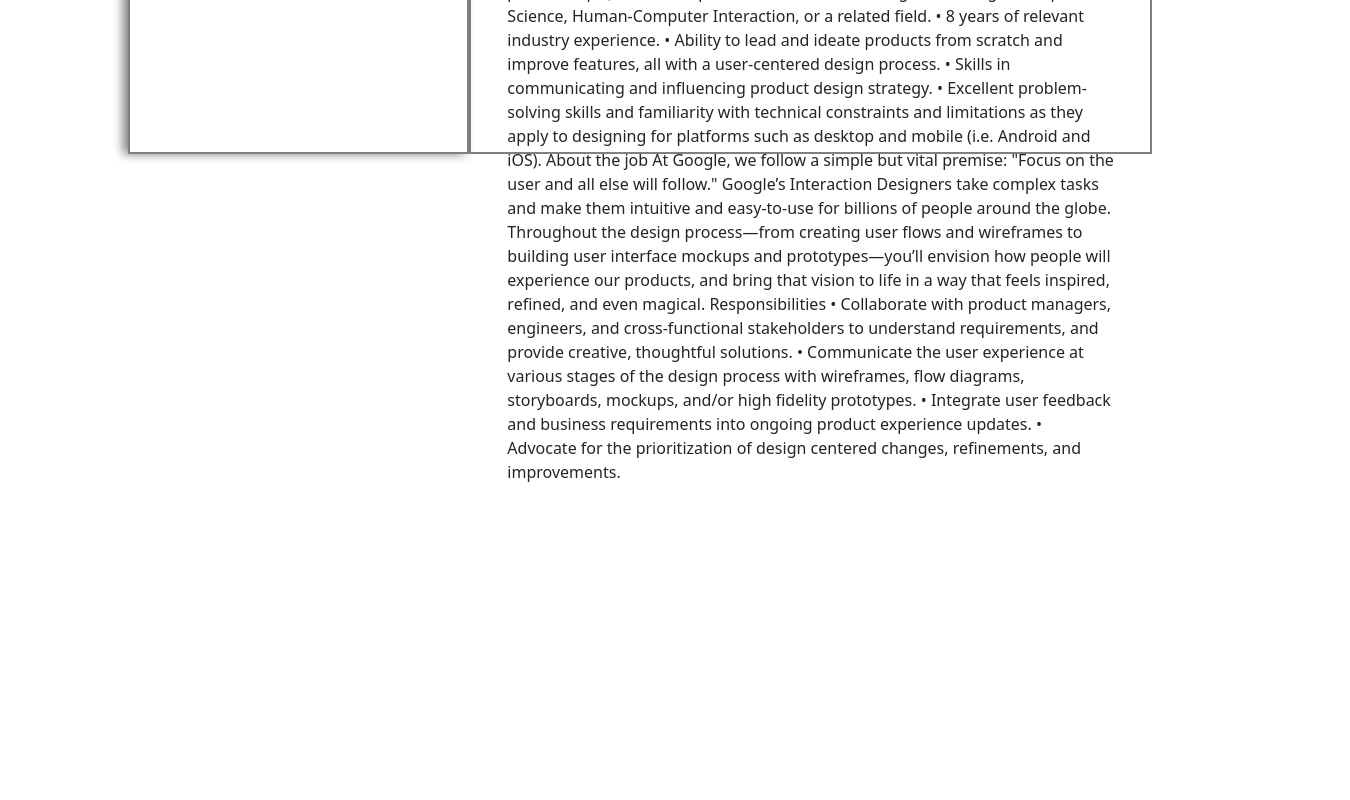
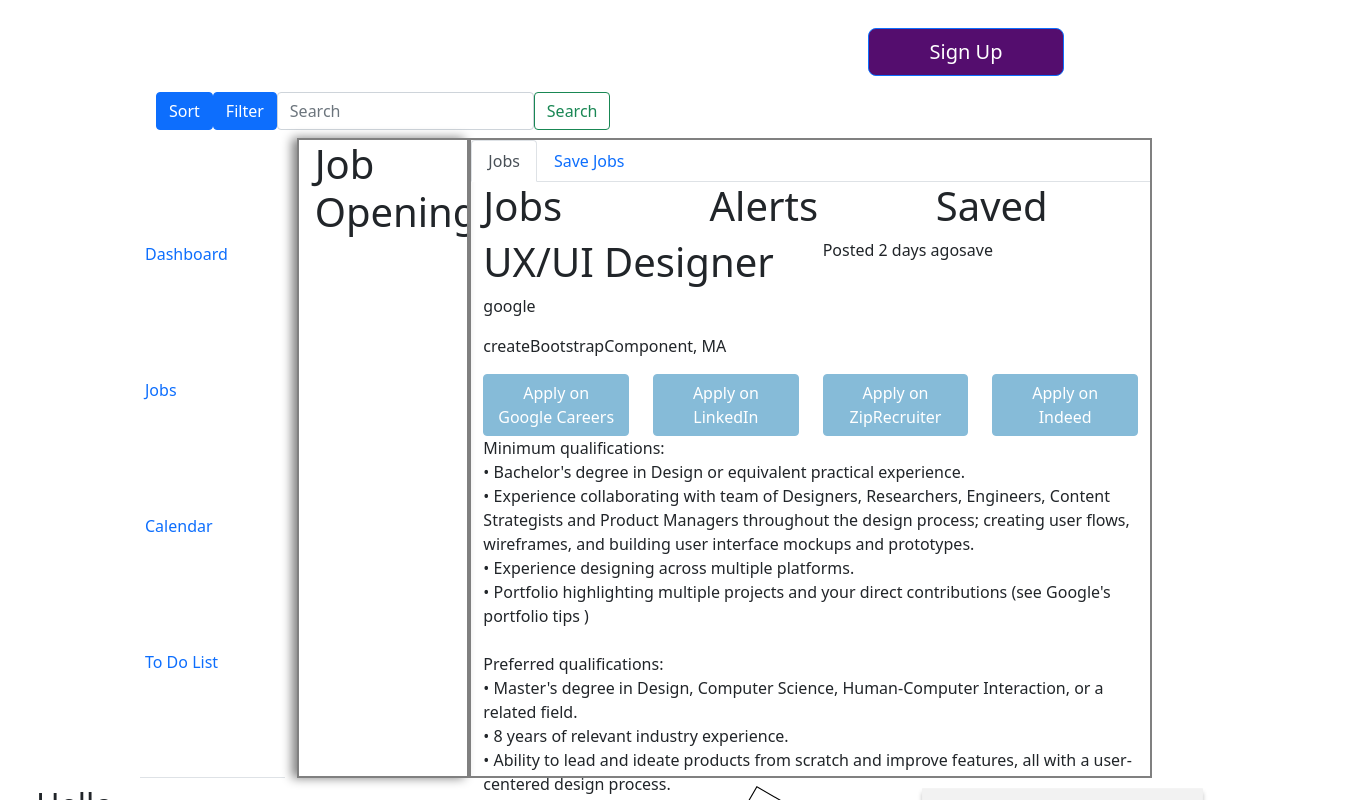
Before and after one commit to sameghosts/redjag-frontend-client, a React (Create React App) app: page / in a window 1280 px wide. Shown: the part 540-1340 px from the top of the page, 1350 px wide, since content can reach past the window. Before the commit the page ends 1040 px from the top, so only its background shows below. Built offline with nearby package versions, Linux system fonts and the light colour scheme; no server answers.

Commit message:
added a navbar

```diff
--- a/src/Components/Navbar/JobTable.js
+++ b/src/Components/Navbar/JobTable.js
@@ -55,30 +55,42 @@
                 </Col>
             </Row>
             <Row>
-                <p className="jobsDescription">
+                <p className="jobDescription">
                     Minimum qualifications:
-
+                    <br></br>
                     • Bachelor's degree in Design or equivalent practical experience.
+                    <br></br>
                     • Experience collaborating with team of Designers, Researchers, Engineers, Content Strategists and Product Managers throughout the design process; creating user flows, wireframes, and building user interface mockups and prototypes.
+                    <br></br>
                     • Experience designing across multiple platforms.
+                    <br></br>
                     • Portfolio highlighting multiple projects and your direct contributions (see Google's portfolio tips )
-
+                    <br></br>
+                    <br></br>
                     Preferred qualifications:
+                    <br></br>
                     • Master's degree in Design, Computer Science, Human-Computer Interaction, or a related field.
+                    <br></br>
                     • 8 years of relevant industry experience.
+                    <br></br>
                     • Ability to lead and ideate products from scratch and improve features, all with a user-centered design process.
+                    <br></br>
                     • Skills in communicating and influencing product design strategy.
+                    <br></br>
                     • Excellent problem-solving skills and familiarity with technical constraints and limitations as they apply to designing for platforms such as desktop and mobile (i.e. Android and iOS).
-
+                    <br></br>
+                    <br></br>
                     About the job
+                    <br></br>
                     At Google, we follow a simple but vital premise: "Focus on the user and all else will follow." Google’s Interaction Designers take complex tasks and make them intuitive and easy-to-use for billions of people around the globe. Throughout the design process—from creating user flows and wireframes to building user interface mockups and prototypes—you’ll envision how people will experience our products, and bring that vision to life in a way that feels inspired, refined, and even magical.
-
+                    <br></br>
+                    <br></br>
                     Responsibilities
+                    <br></br>
                     • Collaborate with product managers, engineers, and cross-functional stakeholders to understand requirements, and provide creative, thoughtful solutions.
                     • Communicate the user experience at various stages of the design process with wireframes, flow diagrams, storyboards, mockups, and/or high fidelity prototypes.
                     • Integrate user feedback and business requirements into ongoing product experience updates.
                     • Advocate for the prioritization of design centered changes, refinements, and improvements.
-
                 </p>
             </Row>
         </Container>
--- /dev/null
+++ b/src/Components/Navbar/NavBar.js
@@ -0,0 +1,29 @@
+import React from 'react'
+
+import {
+    Nav,
+    Col,
+    Row,
+
+ } from 'react-bootstrap/';
+
+function NavBar() {
+    return (
+        <Nav justify variant="tabs" className="jobNavbar flex-column">
+            <Row>
+                <Nav.Link href="#">Dashboard</Nav.Link>
+            </Row>
+            <Row>
+                <Nav.Link href="#">Jobs</Nav.Link>
+            </Row>
+            <Row>
+                <Nav.Link href="#">Calendar</Nav.Link>
+            </Row>
+            <Row>
+                <Nav.Link href="#">To Do List</Nav.Link>
+            </Row>
+        </Nav>
+    )
+}
+
+export default NavBar
--- a/src/Components/Navbar/NavbarPortal.js
+++ b/src/Components/Navbar/NavbarPortal.js
@@ -5,6 +5,7 @@
 //import dummy data
 import jobs from './dummyData';
 //import components
+import NavBar from './NavBar';
 import Search from './Search';
 import JobTable from './JobTable';
 import JobDetails from './JobDetails';
@@ -36,6 +37,9 @@
             <Search setJobQuery={setJobQuery} />
           </Row>
           <Row>
+            <Col>
+              <NavBar />
+            </Col>
             <Col className="jobColOne">
               <Row>
                 <h1>Job Openings</h1>
@@ -43,14 +47,18 @@
               </Row>
             </Col>
             <Col className="jobColTwo" xs={8} sm={8} md={8} lg={8}>
-            <Tabs>
-              <Tab eventKey="Jobs" title="Jobs">
+              <Row>
+                <Tabs>
+                  <Tab eventKey="Jobs" title="Jobs">
+
+                  </Tab>
+                  <Tab eventKey="SaveJobs" title="Save Jobs">
+                  </Tab>
+                </Tabs>
+              </Row>
+              <Row>
                 <JobTable jobs={jobs} />
-              </Tab>
-              <Tab eventKey="SaveJobs" title="Save Jobs">
-                <JobTable></JobTable>
-              </Tab>
-            </Tabs>
+              </Row>
             </Col>
           </Row>
         </Container>
--- a/src/Components/Test/Test.js
+++ b/src/Components/Test/Test.js
@@ -1,12 +1,15 @@
 import React from 'react'
 
 import AuthPortal from '../Auth/AuthPortal';
-import NavbarPortal from '../Navbar/NavbarPortal'
+import NavbarPortal from '../Navbar/NavbarPortal';
+import LandingPortal from '../Landing/LandingPortal';
 
 function Test() {
     return (
         <div>
+            <AuthPortal />
             <NavbarPortal />
+            <LandingPortal />
         </div>
     )
 }
--- a/src/css/navbar.css
+++ b/src/css/navbar.css
@@ -1,5 +1,6 @@
 .navbarContainer {
     width:80%;
+    margin: 10 auto;
 }
 
 .jobCard {
@@ -33,4 +34,13 @@
 
 .jobDescription {
     white-space: pre-wrap;
+    text-overflow:hidden;
+    overflow: scroll;
+    height: 49vh;
+
 }
+
+.jobNavbar {
+    height: 80vh;
+    justify-content: space-evenly;
+}
```
